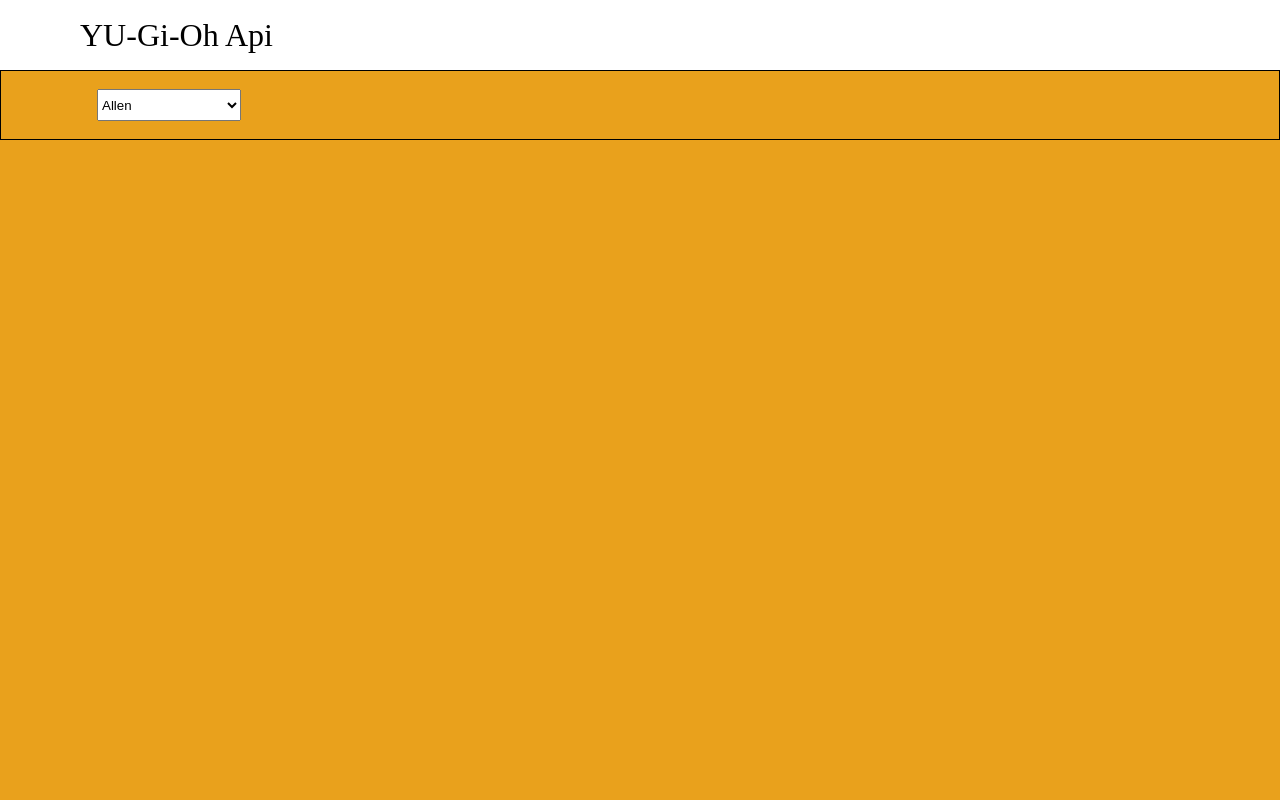
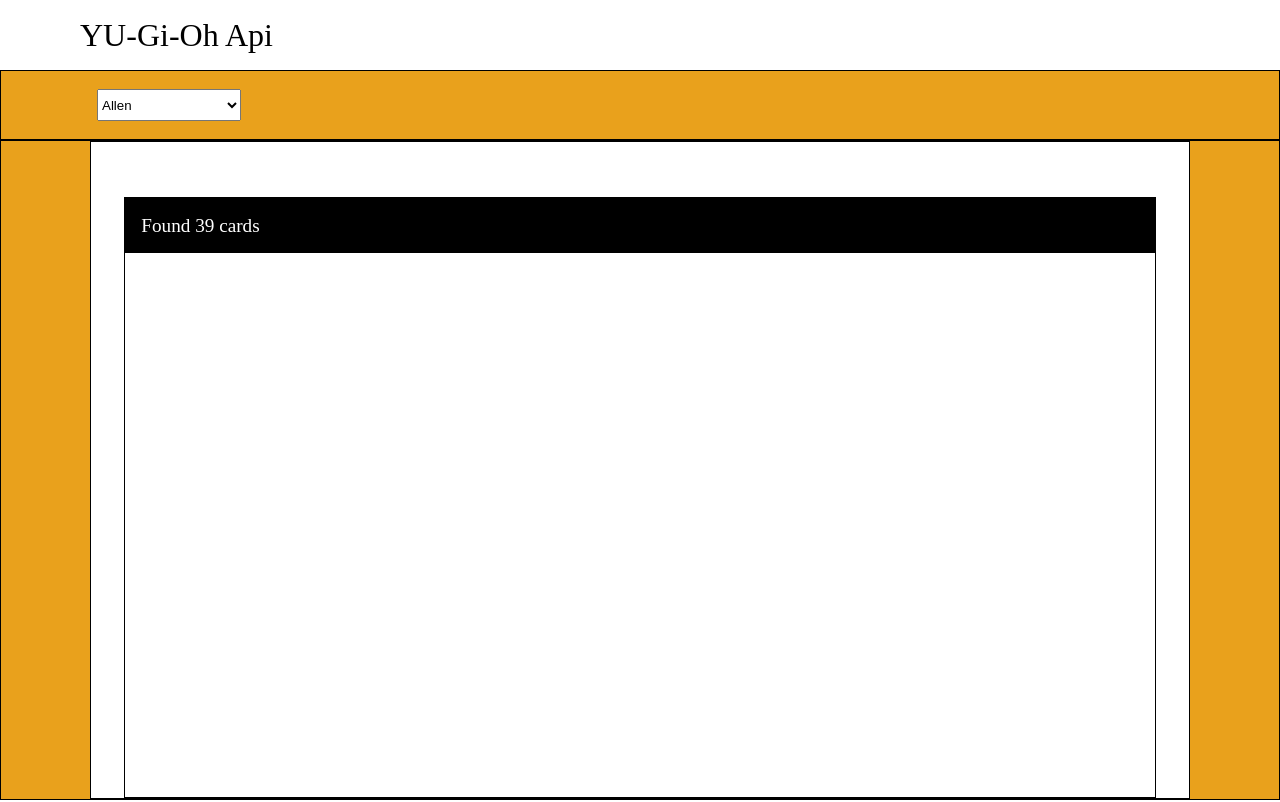
Before and after one commit to LouisAssaneFaye/vite-yu-gi-oh, a Vue app: page / in a window 1280 px wide. Built offline with nearby package versions, Linux system fonts and the light colour scheme.

Commit message:
Struttura base del main terminata

```diff
--- a/src/components/appMain.vue
+++ b/src/components/appMain.vue
@@ -9,6 +9,20 @@
         </div>
 
         <div class="main-down">
+            <div class="first-container">
+                <div class="second-container">
+                    <div class="second-container-up">
+                        <span>
+                            Found 39 cards
+                        </span>
+                    </div>
+                    <div class="second-container-down">
+                        <cards />
+                    </div>
+
+                </div>
+
+            </div>
 
         </div>
 
@@ -45,6 +59,39 @@
 
         }
     }
+
+    div.main-down{
+        border: 1px solid black;
+        height: calc(100% - 70px);
+        div.first-container{
+            height: 100%;
+            width: 86%;
+            border: 1px solid black;
+            margin: 0 auto;
+            background-color: $whiteColor;
+            padding-top: 55px;
+            div.second-container{
+                width: 94%;
+                height: 100%;
+                border: 1px solid black;
+                margin: 0 auto;
+                div.second-container-up{
+                    display: flex;
+                    align-items: center;
+                    height: 55px;
+                    background-color: $blackColor;
+                    color: $whiteColor;
+                    font-size: 1.2rem;
+                    padding-left: 1rem;
+                }
+                div.second-container-down{
+                    height: calc(100% - 50px);
+
+                }
+
+            }
+        }
+    }
 }
 
 
--- a/src/styles/partials/_variables.scss
+++ b/src/styles/partials/_variables.scss
@@ -1,3 +1,3 @@
-$whitColor: white;
+$whiteColor: white;
 $blackColor: black;
 $orangeColor: rgb(233, 161, 28);
```
